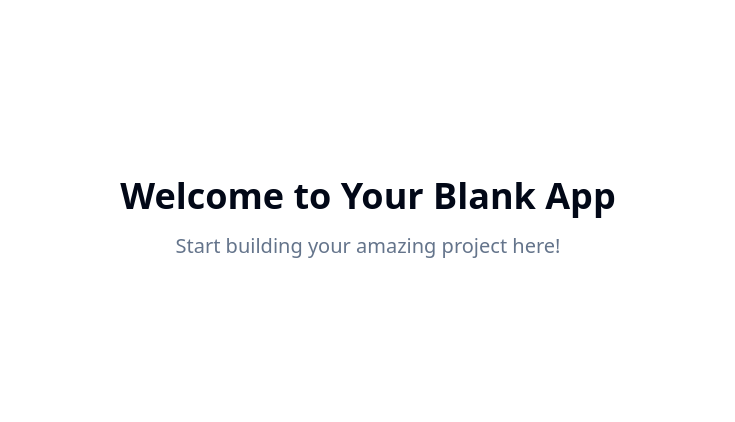
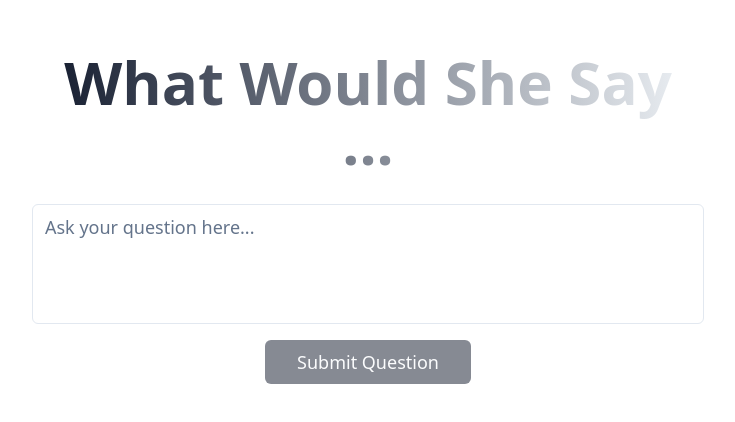
Before and after one commit to jeffallen007/what-would-she-say, a React (Vite) app: page / in a window 1280 px wide. Shown: the part 182-604 px from the top of the page, without its empty margins (272-1007 px from the left). Built offline with nearby package versions, Linux system fonts and the light colour scheme.

Commit message:
Create landing page with prompt input
Implement a simple landing page with a text field for agent GPT prompts and a submit button. The page title will be "What Would She Say ...".

```diff
--- a/src/pages/Index.tsx
+++ b/src/pages/Index.tsx
@@ -1,11 +1,41 @@
-// Update this page (the content is just a fallback if you fail to update the page)
+import { useState } from "react";
+import { Button } from "@/components/ui/button";
+import { Textarea } from "@/components/ui/textarea";
 
 const Index = () => {
+  const [prompt, setPrompt] = useState("");
+
+  const handleSubmit = () => {
+    if (prompt.trim()) {
+      console.log("Submitted prompt:", prompt);
+      // Add your submission logic here
+    }
+  };
+
   return (
-    <div className="min-h-screen flex items-center justify-center bg-background">
-      <div className="text-center">
-        <h1 className="text-4xl font-bold mb-4">Welcome to Your Blank App</h1>
-        <p className="text-xl text-muted-foreground">Start building your amazing project here!</p>
+    <div className="min-h-screen flex items-center justify-center bg-background px-4">
+      <div className="w-full max-w-2xl text-center space-y-8">
+        <h1 className="text-4xl md:text-6xl font-bold bg-gradient-to-r from-primary to-secondary bg-clip-text text-transparent">
+          What Would She Say ...
+        </h1>
+
+        <div className="space-y-4">
+          <Textarea
+            placeholder="Ask your question here..."
+            value={prompt}
+            onChange={(e) => setPrompt(e.target.value)}
+            className="min-h-[120px] text-lg resize-none"
+          />
+
+          <Button
+            onClick={handleSubmit}
+            size="lg"
+            className="w-full md:w-auto px-8 py-3 text-lg"
+            disabled={!prompt.trim()}
+          >
+            Submit Question
+          </Button>
+        </div>
       </div>
     </div>
   );
```
